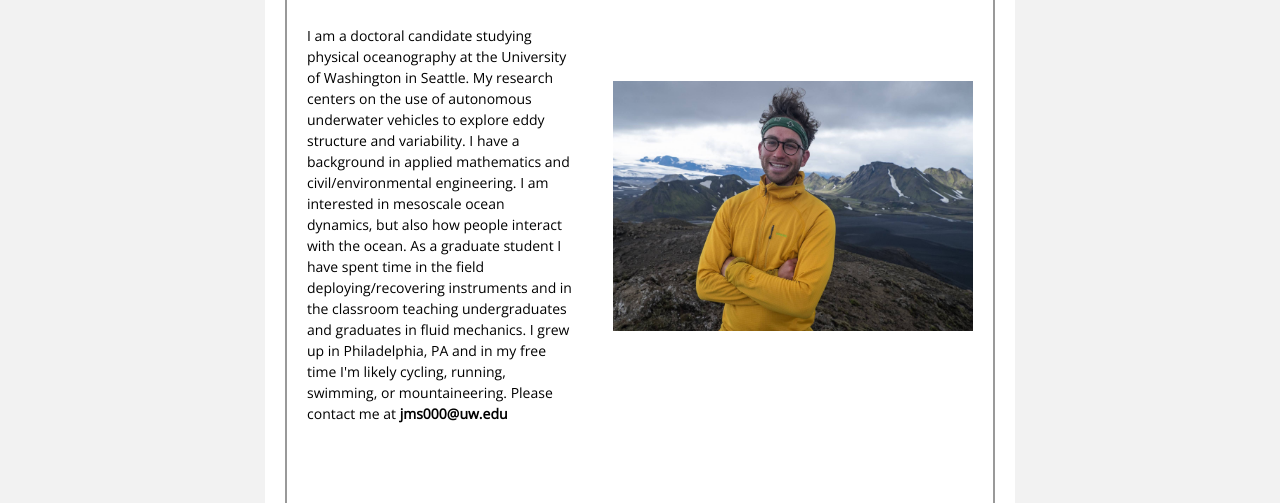
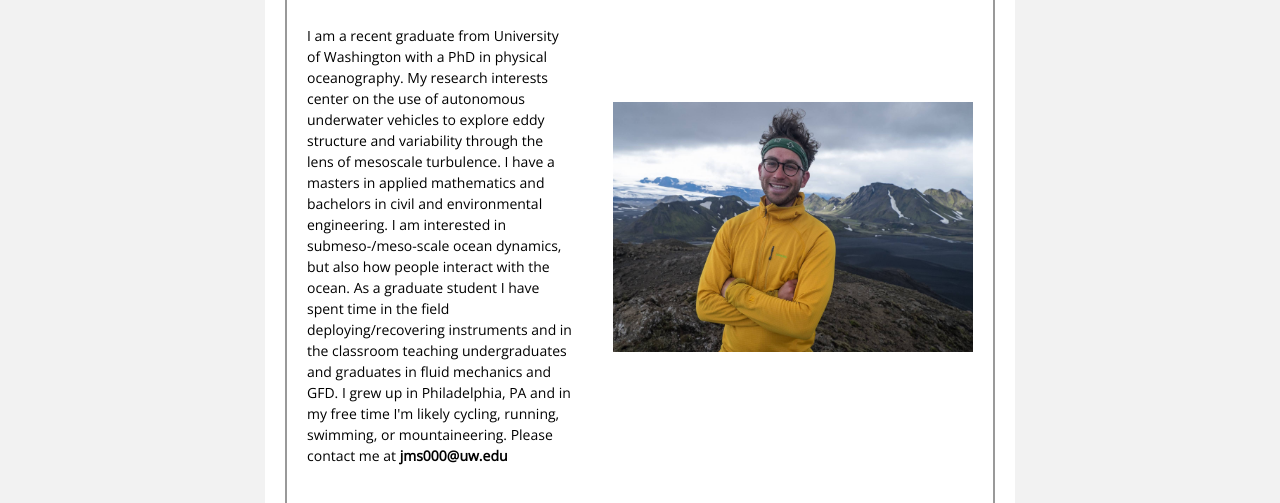
Before and after one commit to jakesteinberg/jakesteinberg_old_site, a plain HTML site: page index.html in a window 1280 px wide. Shown: the part 297-800 px from the top of the page. Drawn offline with nearby package versions, Linux system fonts and the light colour scheme.

Commit message:
Update index.html

```diff
--- a/index.html
+++ b/index.html
@@ -59,7 +59,7 @@ http://www.templatemo.com/tm-481-elevate
 						<h1 class="pad tm-banner-title" style="font-weight:bold">Jacob Steinberg</h1>
 
                         <div class="pad flex-item tm-team-description-container">
-                            <p class="tm-section-description">I am a doctoral candidate studying physical oceanography at the University of Washington in Seattle. My research centers on the use of autonomous underwater vehicles to explore eddy structure and variability. I have a background in applied mathematics and civil/environmental engineering. I am interested in mesoscale ocean dynamics, but also how people interact with the ocean. As a graduate student I have spent time in the field deploying/recovering instruments and in the classroom teaching undergraduates and graduates in fluid mechanics. I grew up in Philadelphia, PA and in my free time I'm likely cycling, running, swimming, or mountaineering. Please contact me at <b> jms000@uw.edu </b> </p>
+                            <p class="tm-section-description">I am a recent graduate from University of Washington with a PhD in physical oceanography. My research interests center on the use of autonomous underwater vehicles to explore eddy structure and variability through the lens of mesoscale turbulence. I have a masters in applied mathematics and bachelors in civil and environmental engineering. I am interested in submeso-/meso-scale ocean dynamics, but also how people interact with the ocean. As a graduate student I have spent time in the field deploying/recovering instruments and in the classroom teaching undergraduates and graduates in fluid mechanics and GFD. I grew up in Philadelphia, PA and in my free time I'm likely cycling, running, swimming, or mountaineering. Please contact me at <b> jms000@uw.edu </b> </p>
 							<br>
 				            </div>
 
```
